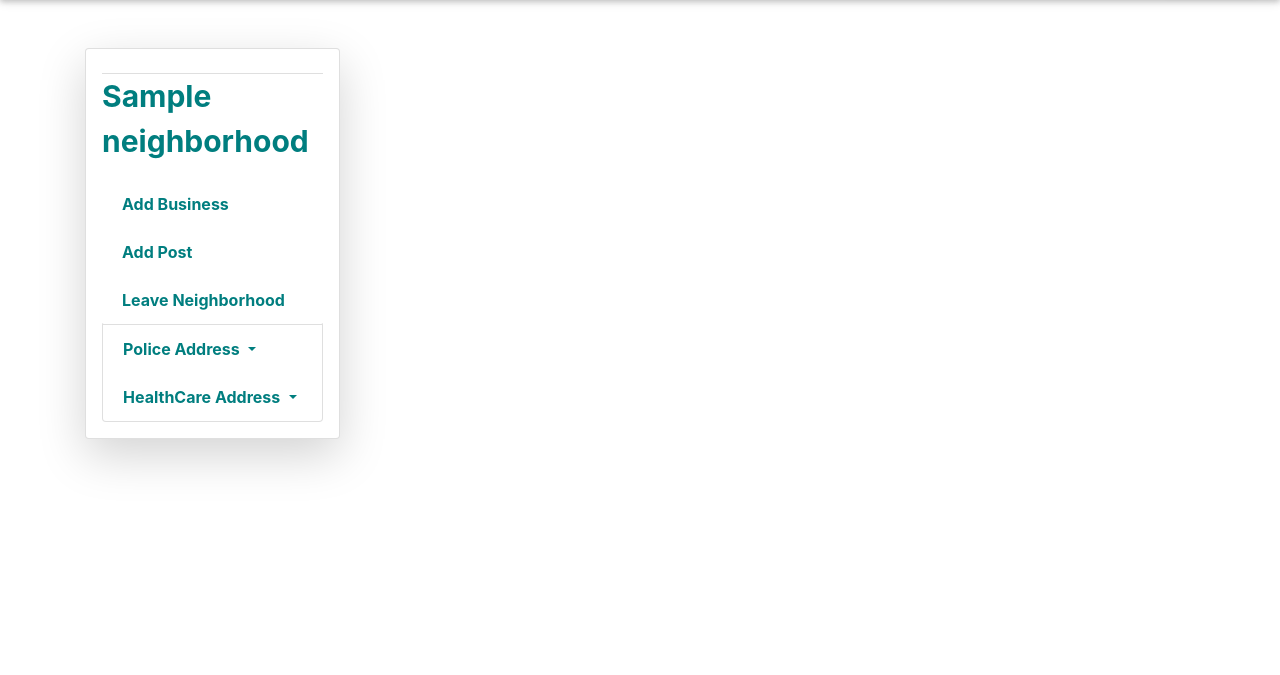
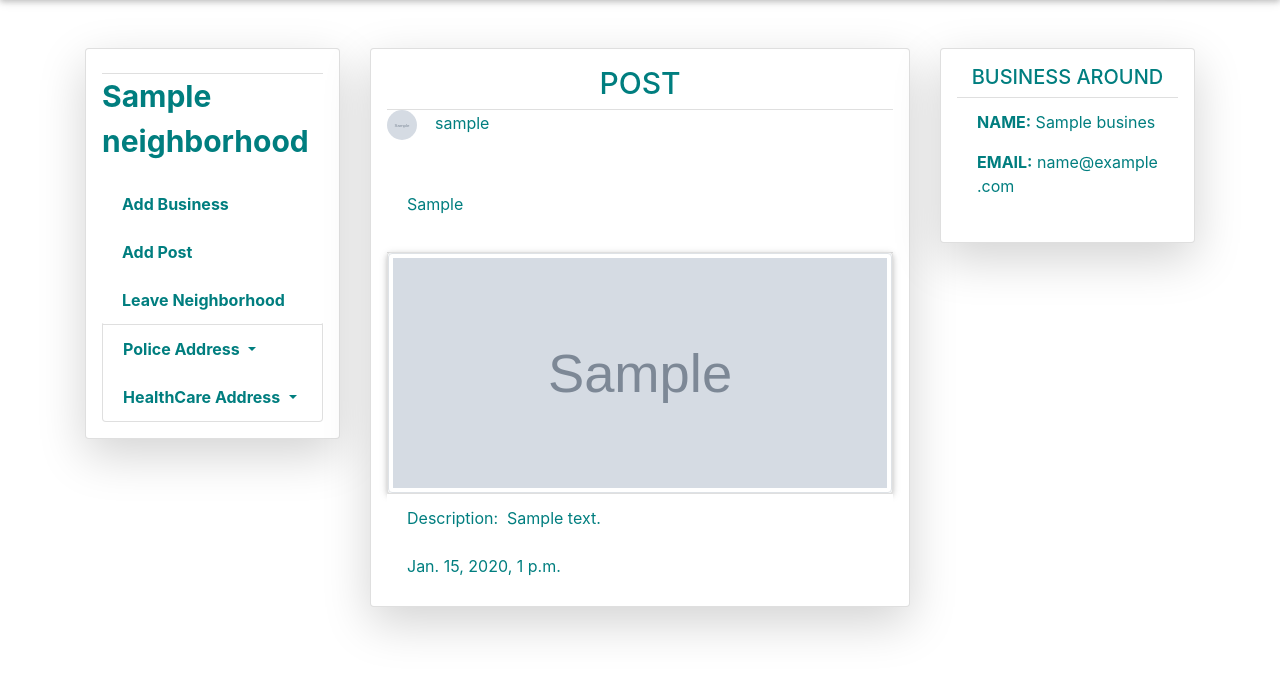
Before and after one commit to Julzpeter/Neighborhood, a Django app: page /business/1 in a window 1280 px wide. Shown: the part 66-741 px from the top of the page. Run offline with Django 3.2, Linux system fonts and the light colour scheme; a user stored in the database is signed in; tables that the repository leaves empty hold one stand-in row (values such as "Sample post"); grey boxes marked "Sample" are stand-in pictures; some libraries are stand-ins or nearby versions; some web fonts are replaced.

Commit message:
updates the templates and adds some functionality

```diff
--- a/hood/templates/business.html
+++ b/hood/templates/business.html
@@ -73,4 +73,55 @@
                 </div>
                 {% endfor%}
             </div>
-            {%endblock%}
+
+
+
+            <div class="col-sm-6 col-md-6 col-xs-6">
+
+
+                {% for post in posts %}
+                <div class="card  shadow-lg p-3 mb-5 bg-white rounded">
+                    <h1 style="font: bolder; font-size: 30px; text-align: center; color:#007E7F">POST</h1>
+
+                    <ul style="color: #007E7F;" class="list-group list-group-flush">
+
+
+                        <p><img style="border-radius:30px;width:30px;height:30px; background-color:white;"
+                                class="rounded-circle" src="{{post.user_profile.profile_pic.url }}"> &nbsp;
+                            &nbsp;{{ post.user_profile.user }}</p>
+
+                        <br>
+                        <li class="list-group-item">{{post.categories}}</li>
+                        <li class="list-group-item">
+                        <li style="height: 250%; width:100%;" class="card">
+                            <img src="{{post.post_image.url}}" class="img-thumbnail" style="height: 240px !important"
+                                data-toggle="modal" data-target="#myModal{{image.id}}" alt="" /></li>
+
+                        <li class="list-group-item">Description:&nbsp; {{post.description}}</li>
+                        <li class="list-group-item">{{post.time_created}}</li>
+                    </ul>
+
+                </div>
+                {% endfor %}
+            </div>
+
+
+            <div class="col-sm-3 col-md-3 col-xs-3 ">
+                {% for business in businesses %}
+                <div class="card  shadow-lg p-3 mb-5 bg-white rounded ">
+                    <h1 style="font: bolder; font-size: 20px; text-align: center; color: #007E7F">BUSINESS AROUND</h1>
+                    <ul class="list-group list-group-flush">
+                        <li class="list-group-item">
+                            <p style="color: #007E7F;"><b>NAME:</b>&nbsp;{{business.business_name}}</p>
+                            <p style="color: #007E7F;"><b>EMAIL:</b>&nbsp;{{business.business_email}}</p>
+                        </li>
+                    </ul>
+                </div>
+                {%endfor%}
+            </div>
+
+        </div>
+
+    </body>
+</div>
+{% endblock %}
```
